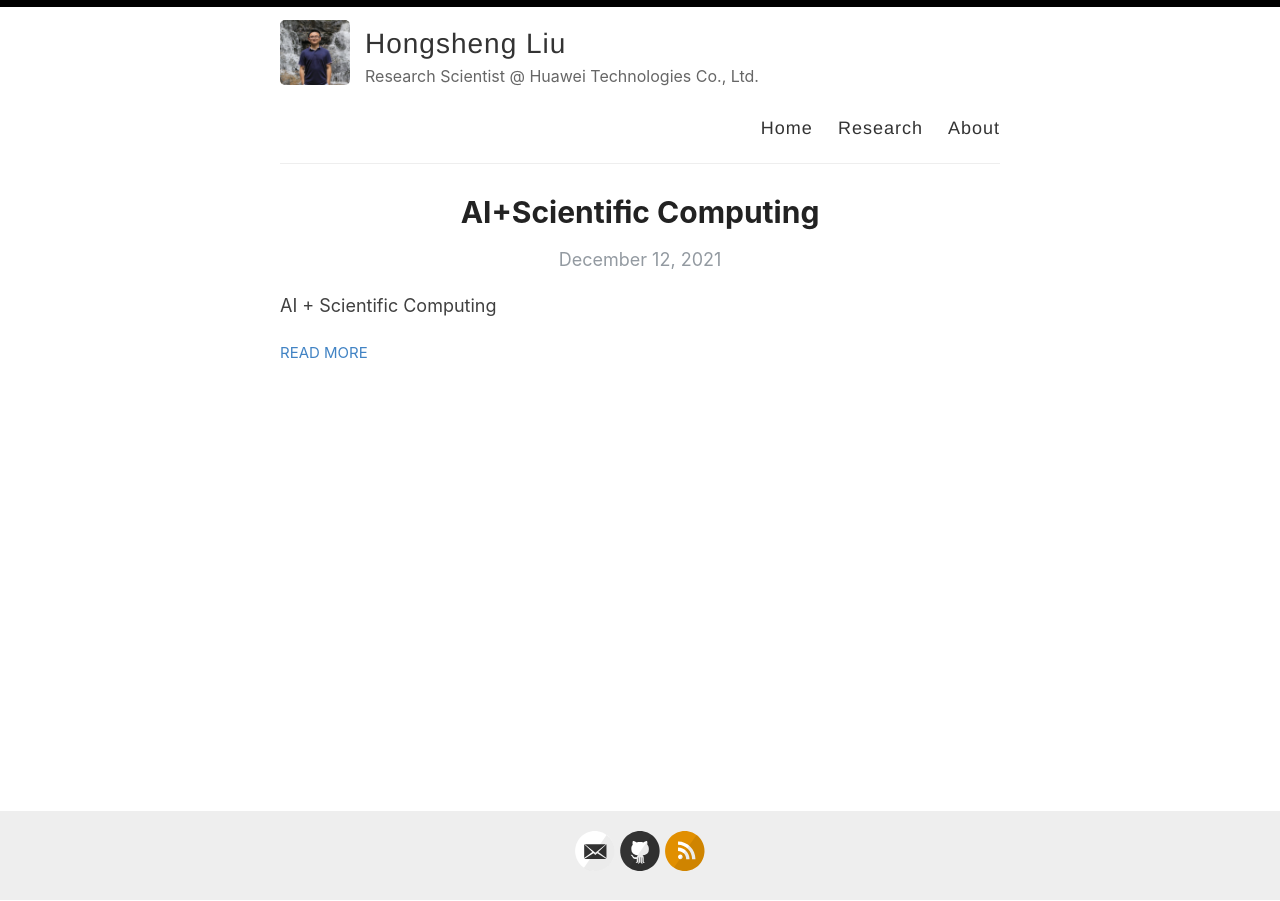
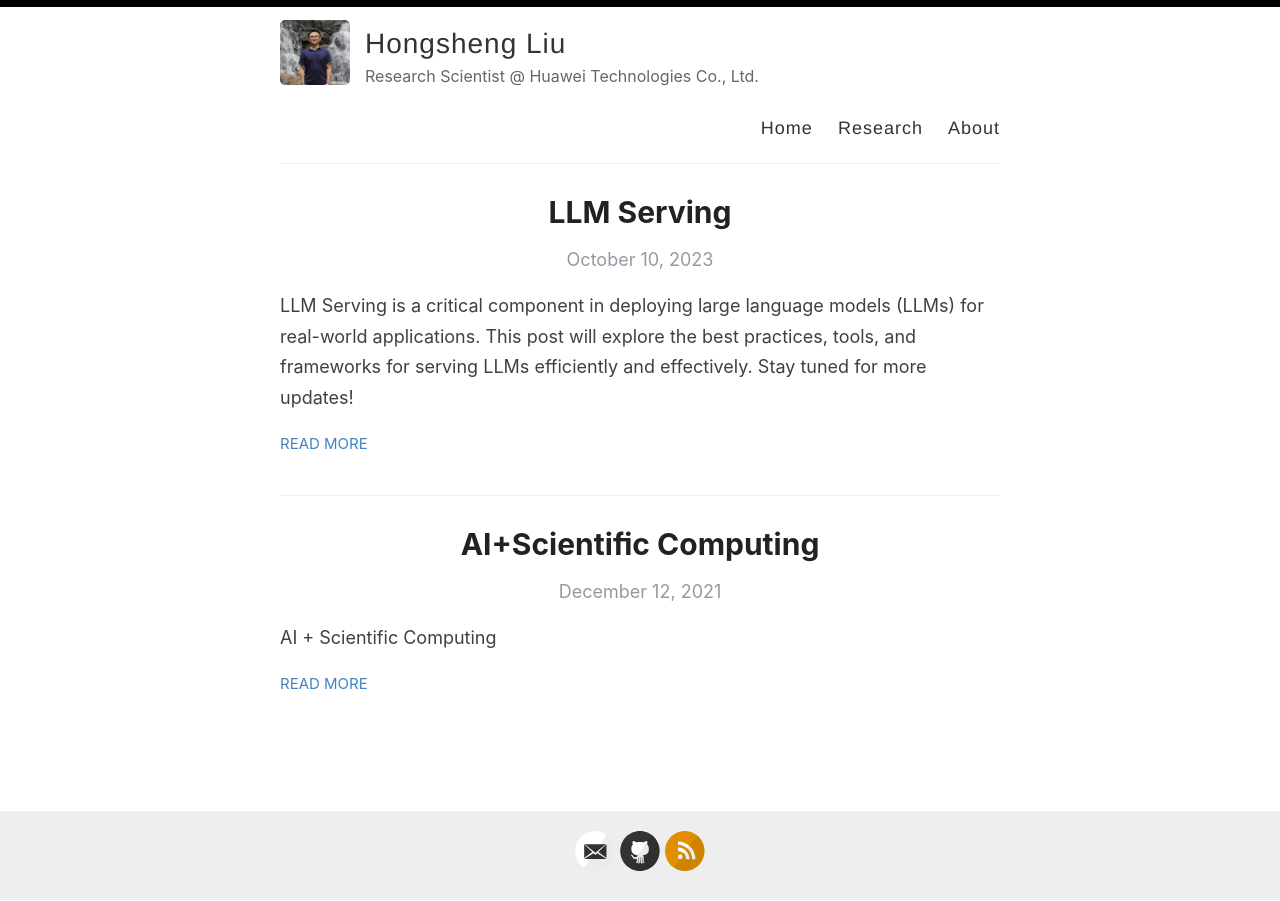
Before and after one commit to hsliuustc/hsliuustc.github.io, a Jekyll site: the page built from index.html, in a window 1280 px wide. Built offline with Jekyll 4.4.1, drawn with Linux system fonts in a browser that asks for light colours; the list of posts is cut into pages by our own code.

Commit message:
update profile

```diff
--- /dev/null
+++ b/_posts/2023-10-10-LLM-Serving.md
@@ -0,0 +1,7 @@
+---
+layout: post
+title: LLM Serving
+categories: [AI, Machine Learning]
+---
+
+LLM Serving is a critical component in deploying large language models (LLMs) for real-world applications. This post will explore the best practices, tools, and frameworks for serving LLMs efficiently and effectively. Stay tuned for more updates!
```
Also changed, not shown: _pages/about.md (+1 -0 lines).
